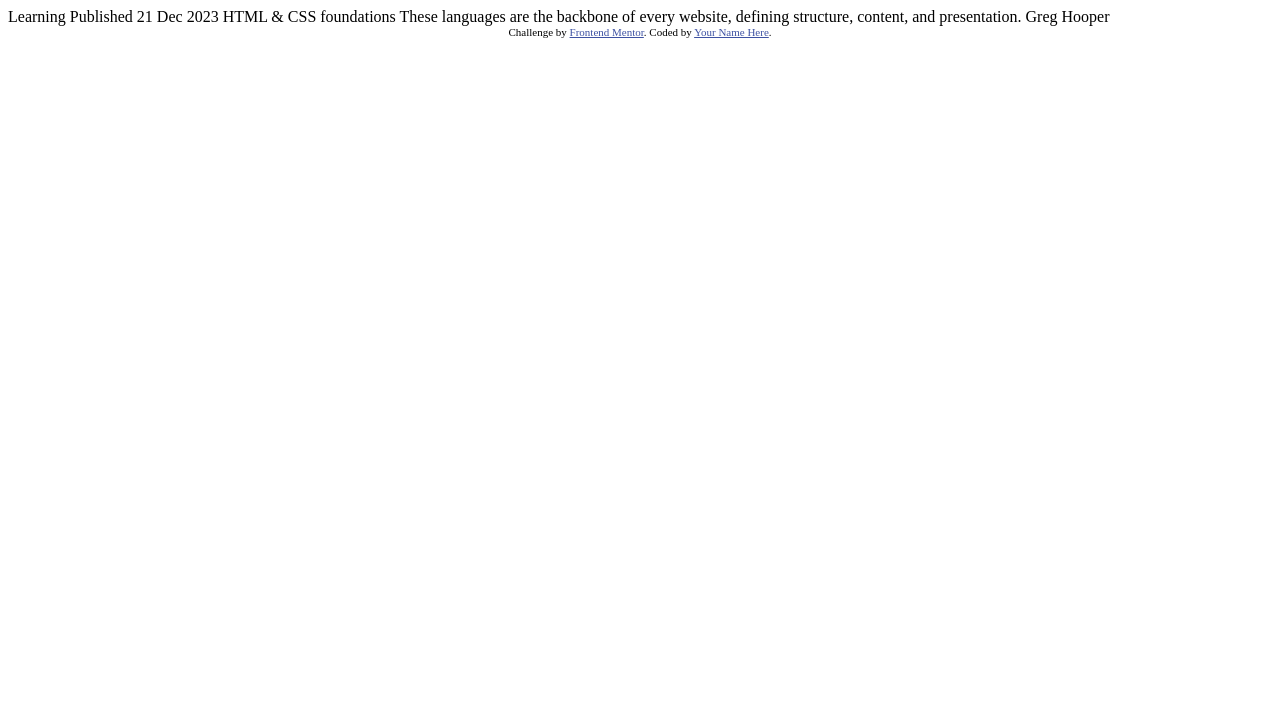
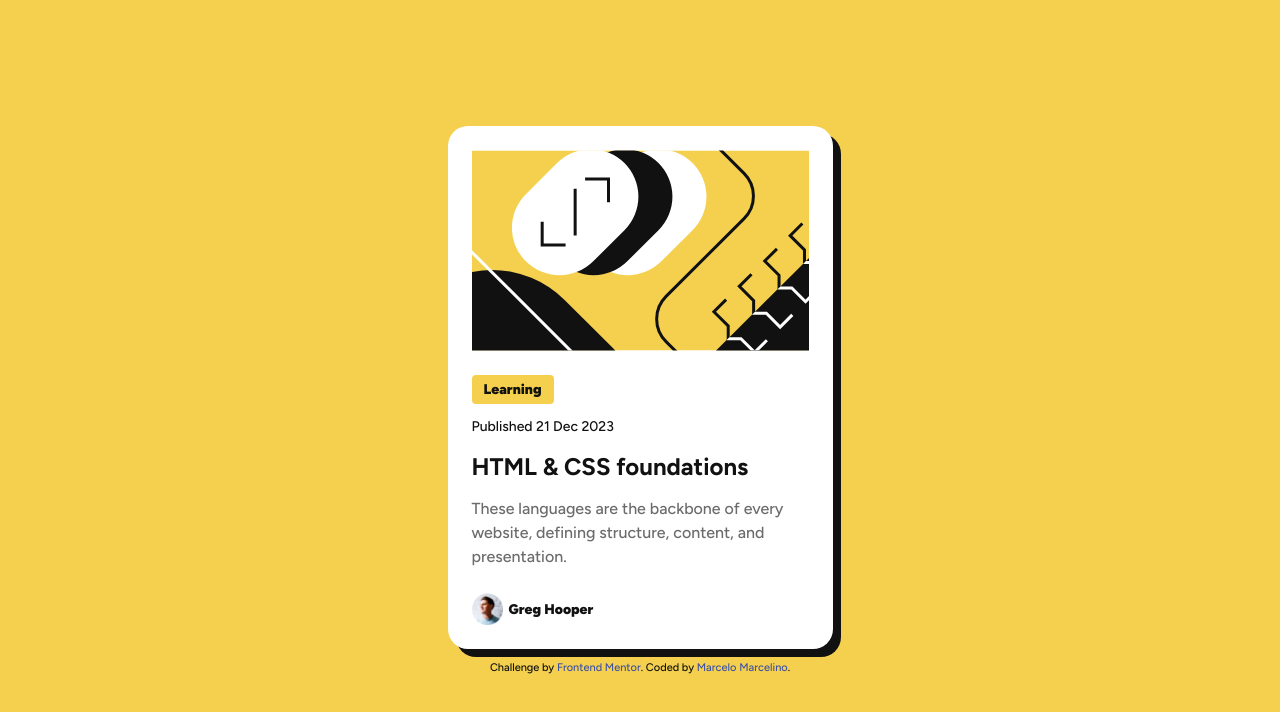
Before and after one commit to marcelomarcelino/Blog-preview-card, a plain HTML site: page index.html in a window 1280 px wide. Drawn offline with Linux system fonts and the light colour scheme.

Commit message:
Completed

```diff
--- /dev/null
+++ b/css/style.css
@@ -0,0 +1,127 @@
+:root {
+    --main-color: #F4D04E;
+    --bg-color: #FFFFFF;
+    --text-color1: #111111;
+    --text-color2: #6B6B6B;
+
+}
+
+h1,p {
+    margin: 0;
+    padding: 0;
+}
+
+body {
+    font-family: "Figtree", sans-serif;
+    font-weight: 500;
+    margin: 0;
+    padding: 0;
+    display: flex;
+    justify-content: center;
+    align-items: center;
+    height: 100vh;
+    margin: 0;
+    flex-direction: column;
+    background: var(--main-color);
+    color: #111111;
+
+}
+
+.text-1 {
+    font-size: 1.5rem;
+    line-height: 150%;
+    letter-spacing: 0px;
+}
+
+.text-2 {
+    font-size: 1rem;
+    line-height: 150%;
+    letter-spacing: 0px;
+}
+
+.text-3 {
+    font-size: 0.875rem;
+    line-height: 150%;
+    letter-spacing: 0px;
+}
+
+a {
+    text-decoration: none;
+    color: var(--text-color1);
+}
+
+.container {
+    display: flex;
+    flex-direction: column;
+    padding: 24px;
+    gap: 24px;
+    max-width: 385px;
+    background: var(--bg-color);
+    border-radius: 20px;
+    box-sizing: border-box;
+    box-shadow: 8px 8px 0px 0px var(--text-color1);
+}
+
+.content{
+    display: grid;
+    gap: 12px;
+    justify-content: start;
+}
+
+.content a {
+    display: inline-block;
+    background: var(--main-color);
+    padding: 4px 12px;
+    font-weight: 900;
+    justify-self: start;
+    border-radius: 4px;
+}
+
+.content p {
+    color: var(--text-color2);
+}
+
+.container footer {
+    display: flex;
+    gap: 5.5px;
+    align-items: center;
+}
+
+.container footer img {
+    width: auto;
+}
+
+
+.container footer p {
+    font-weight: 900;
+}
+
+.attribution {
+    margin-top: 12px;
+    font-size: 11px;
+    text-align: center;
+}
+.attribution a { color: hsl(228, 45%, 44%); }
+
+@media (max-width: 450px){
+
+    .container {
+        max-width: 327px;
+    }
+
+    .text-1 {
+        font-size: 1.25rem;
+        line-height: 150%;
+    }
+
+    .text-2 {
+        font-size: 0.875rem;
+        line-height: 150%;
+    }
+
+    .text-3 {
+        font-size: 0.75rem;
+        line-height: 150%;
+    }
+
+}
--- a/index.html
+++ b/index.html
@@ -3,32 +3,39 @@
 <head>
   <meta charset="UTF-8">
   <meta name="viewport" content="width=device-width, initial-scale=1.0"> <!-- displays site properly based on user's device -->
-
+  <link rel="preconnect" href="https://fonts.googleapis.com">
+  <link rel="preconnect" href="https://fonts.gstatic.com" crossorigin>
+  <link href="https://fonts.googleapis.com/css2?family=Figtree:ital,wght@0,300..900;1,300..900&display=swap" rel="stylesheet">
   <link rel="icon" type="image/png" sizes="32x32" href="./assets/images/favicon-32x32.png">
-
+  <link rel="stylesheet" href="./css/style.css">
   <title>Frontend Mentor | Blog preview card</title>
-
-  <!-- Feel free to remove these styles or customise in your own stylesheet 👍 -->
-  <style>
-    .attribution { font-size: 11px; text-align: center; }
-    .attribution a { color: hsl(228, 45%, 44%); }
-  </style>
 </head>
 <body>
+  <section class="container">
+    <img src="./assets/images/illustration-article.svg" alt="">
 
-  Learning
+    <div class="content">
+      <a class="text-3" href="">Learning</a>
 
-  Published 21 Dec 2023
+      <span class="text-3">Published 21 Dec 2023</span>
 
-  HTML & CSS foundations
 
-  These languages are the backbone of every website, defining structure, content, and presentation.
+     <h1 class="text-1">HTML & CSS foundations</h1>
+     <p class="text-2">
+      These languages are the backbone of every website, defining structure, content, and presentation.
+     </p>
+    </div>
 
-  Greg Hooper
+    <footer>
+      <img src="./assets/images/image-avatar.webp" alt="" height="32" width="32">
+      <p class="text-3">Greg Hooper</p>
+     </footer>
+
+  </section>
 
   <div class="attribution">
     Challenge by <a href="https://www.frontendmentor.io?ref=challenge" target="_blank">Frontend Mentor</a>.
-    Coded by <a href="#">Your Name Here</a>.
+    Coded by <a href="#">Marcelo Marcelino</a>.
   </div>
 </body>
 </html>
```
Also changed, not shown: 1 other file.
